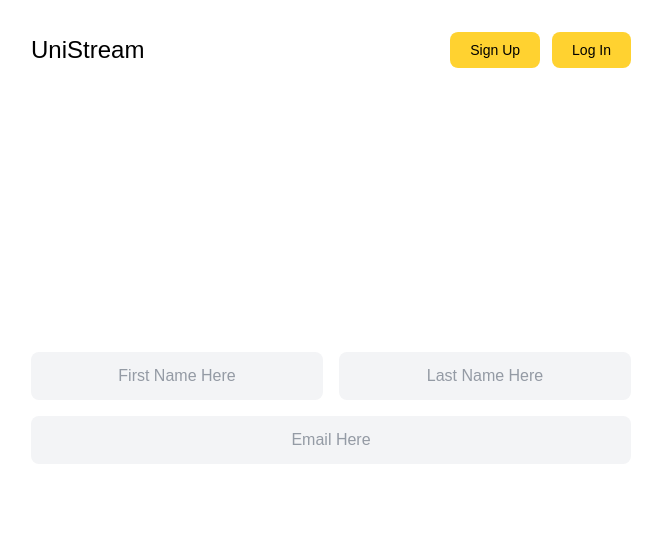
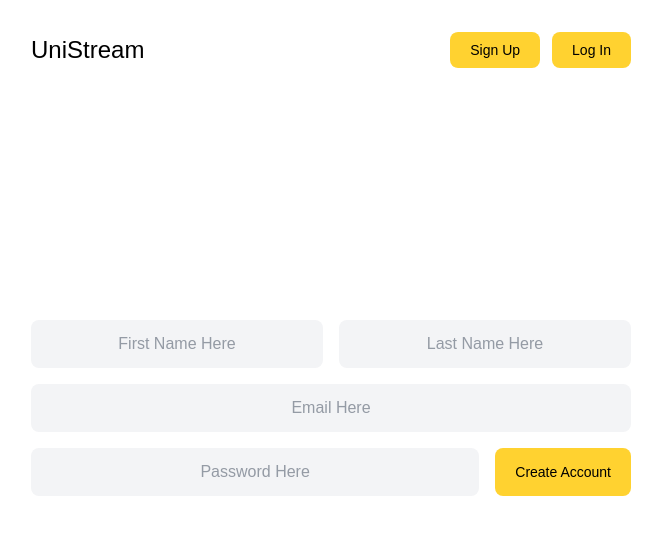
Before and after one commit to khalidkarimkqr/UniStream, a React (Vite) app in the folder client/: page /signup in a window 1280 px wide. Shown: the top 534 px of the page, without its empty margins (309-971 px from the left). Built offline with nearby package versions, Linux system fonts and the light colour scheme; a web font is replaced by a local one.

Commit message:
add password field and submit button to signup form

```diff
--- a/client/src/pages/Signup.jsx
+++ b/client/src/pages/Signup.jsx
@@ -1,5 +1,6 @@
 import React from "react";
 import Input from "../components/ui/Input";
+import Button from "../components/ui/Button";
 
 const Signup = () => {
   return (
@@ -13,6 +14,10 @@ const Signup = () => {
           <Input id="lastName" type="text" placeholder="Last Name Here" />
         </div>
         <Input id="email" type="email" placeholder="Email Here" />
+        <div className="flex flex-col sm:flex-row gap-4">
+          <Input id="password" type="password" placeholder="Password Here" />
+          <Button text="Create Account" />
+        </div>
       </form>
     </div>
   );
```
